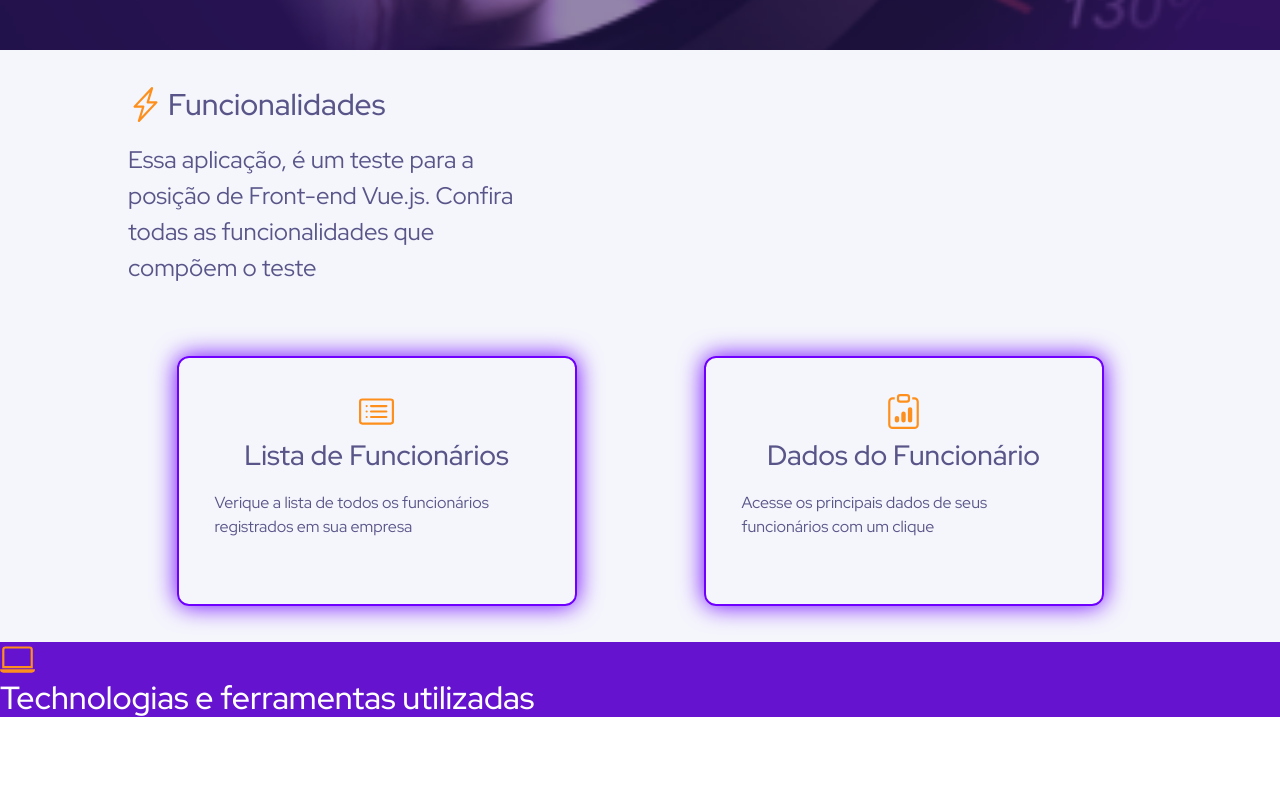
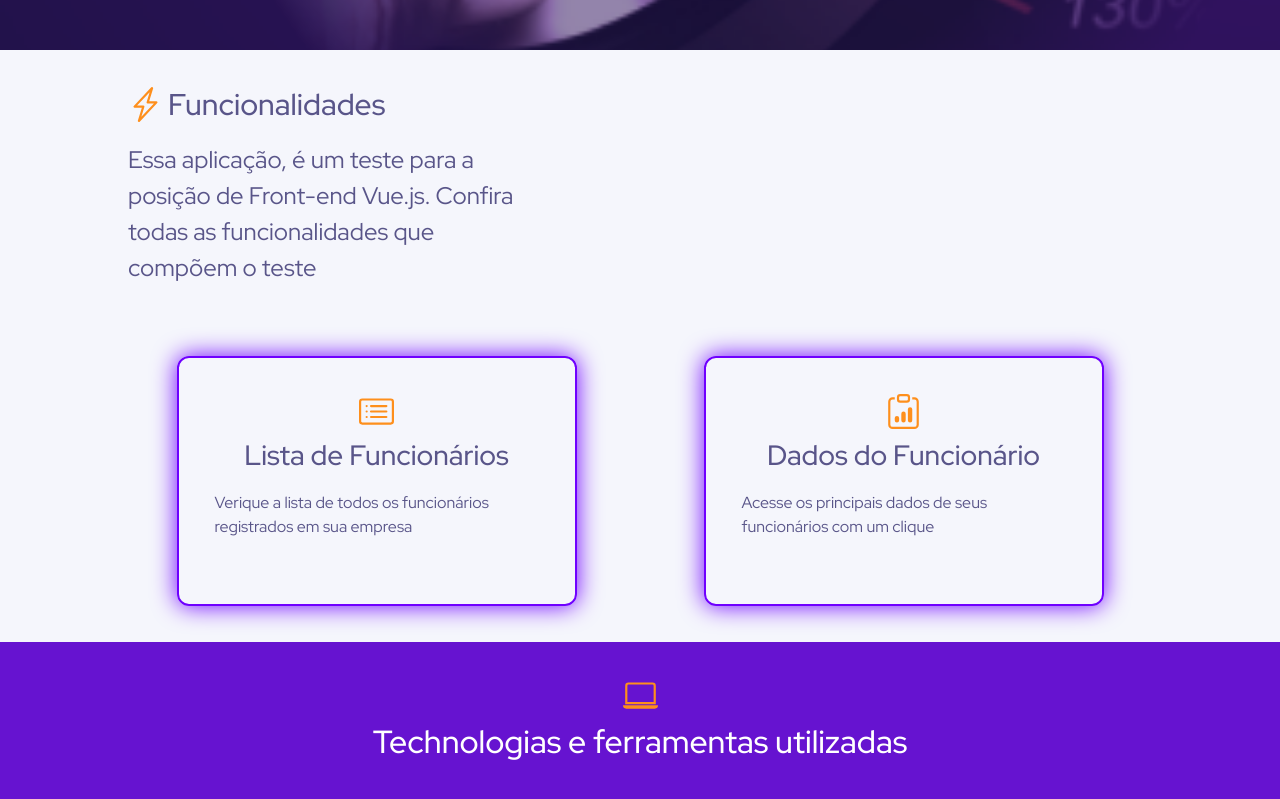
Before and after one commit to caiomontenegro/logcomex_test, a Nuxt app: page / in a window 1280 px wide. Shown: the part 650-1449 px from the top of the page. Before the commit the page ends 1375 px from the top, so only its background shows below. Built offline with nearby package versions, Linux system fonts and the light colour scheme.

Commit message:
:sparkles: feat: technology item component has been created

```diff
--- /dev/null
+++ b/components/containers/TechnologyItem.vue
@@ -0,0 +1,47 @@
+<template>
+  <div class="technology">
+    <i :class="[icon, 'technology__icon']"></i>
+    <h3 class="technology__title">{{ title }}</h3>
+    <span class="technology__description">{{ description }}</span>
+  </div>
+</template>
+
+<script>
+export default {
+  props: {
+    icon: {
+      type: String,
+      required: true
+    },
+    title: {
+      type: String,
+      required: true
+    },
+    description: {
+      type: String,
+      required: true
+    }
+  }
+}
+</script>
+
+<style lang="scss">
+
+.technology {
+  display: flex;
+  flex-direction: column;
+  align-items: center;
+
+  &__icon {
+    font-size: 35px;
+    color: $accent-color;
+    text-shadow: 0px 0px 25px $accent-color;
+  }
+
+  &__description {
+    font-weight: 600;
+    color: $accent-color;
+  }
+}
+
+</style>
--- a/pages/index.vue
+++ b/pages/index.vue
@@ -164,6 +164,40 @@ export default {
   }
 }
 
+.technologies {
+  display: flex;
+  align-items: center;
+  justify-content: center;
+  padding: 36px 0px;
+
+  &__content {
+    display: flex;
+    flex-direction: column;
+    align-items: center;
+    gap: 30px;
+    width: 80%;
+  }
+
+  &__title {
+    display: flex;
+    flex-direction: column;
+    align-items: center;
+    justify-content: center;
+
+    h2 {
+      padding-top: 10px;
+      text-align: center;
+    }
+  }
+
+  &__list {
+    display: flex;
+    justify-content: space-around;
+    flex-wrap: wrap;
+    gap: 40px;
+  }
+}
+
 .icon {
   color: $accent-color;
   font-size: 35px;
```
